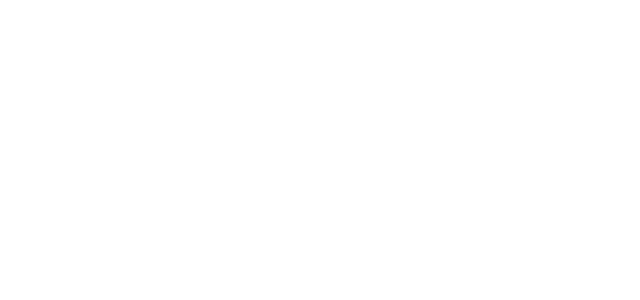
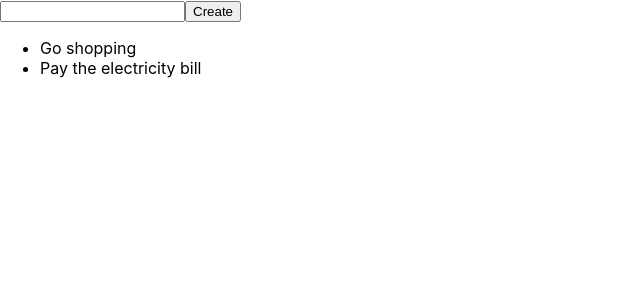
Before and after one commit to tintin0503/react-learning, a React (Create React App) app: page / in a window 1280 px wide. Shown: the top 300 px of the page, without its empty margins (0-640 px from the left). Built offline with nearby package versions, Linux system fonts and the light colour scheme.

Commit message:
create basic

```diff
--- a/src/App.tsx
+++ b/src/App.tsx
@@ -1,13 +1,45 @@
-import React, { useEffect } from 'react'
+import React, { ChangeEvent, useEffect, useState } from 'react'
 import logo from './logo.svg'
 import './App.css'
+import List, { Todo } from './components/List'
+
+const initialTodos: Todo[] = [
+  { id: 1, task: 'Go shopping' },
+  { id: 2, task: 'Pay the electricity bill' }
+]
 
 function App() {
+  const [todoList, setTodoList] = useState<Todo[]>(initialTodos)
+  const [task, setTask] = useState<string>('')
+
   useEffect(() => {
     console.log('Rendering <App />')
   })
 
-  return <div className="App"></div>
+  const handleCreate = () => {
+    if (!!task) {
+      const newTodo = {
+        id: Date.now(),
+        task
+      }
+
+      setTodoList([...todoList, newTodo])
+
+      setTask('')
+    }
+  }
+
+  return (
+    <>
+      <input
+        type="text"
+        value={task}
+        onChange={(e: ChangeEvent<HTMLInputElement>) => setTask(e.target.value)}
+      />
+      <button onClick={handleCreate}>Create</button>
+      <List todoList={todoList} />
+    </>
+  )
 }
 
 export default App
--- /dev/null
+++ b/src/components/List.tsx
@@ -0,0 +1,27 @@
+import { FC, useEffect } from 'react'
+import Task from './Task'
+
+export type Todo = {
+  id: number
+  task: string
+}
+
+interface Props {
+  todoList: Todo[]
+}
+
+const List: FC<Props> = ({ todoList }) => {
+  useEffect(() => {
+    // This effect is executed every new render
+    console.log('Rendering <List />')
+  })
+  return (
+    <ul>
+      {todoList.map(todo => (
+        <Task key={todo.id} id={todo.id} task={todo.task} />
+      ))}
+    </ul>
+  )
+}
+
+export default List
--- /dev/null
+++ b/src/components/Task.tsx
@@ -0,0 +1,16 @@
+import { FC, useEffect } from 'react'
+
+interface Props {
+  id: number
+  task: string
+}
+
+const Task: FC<Props> = ({ task }) => {
+  useEffect(() => {
+    console.log('Rendering <Task />', task)
+  })
+
+  return <li>{task}</li>
+}
+
+export default Task
```
